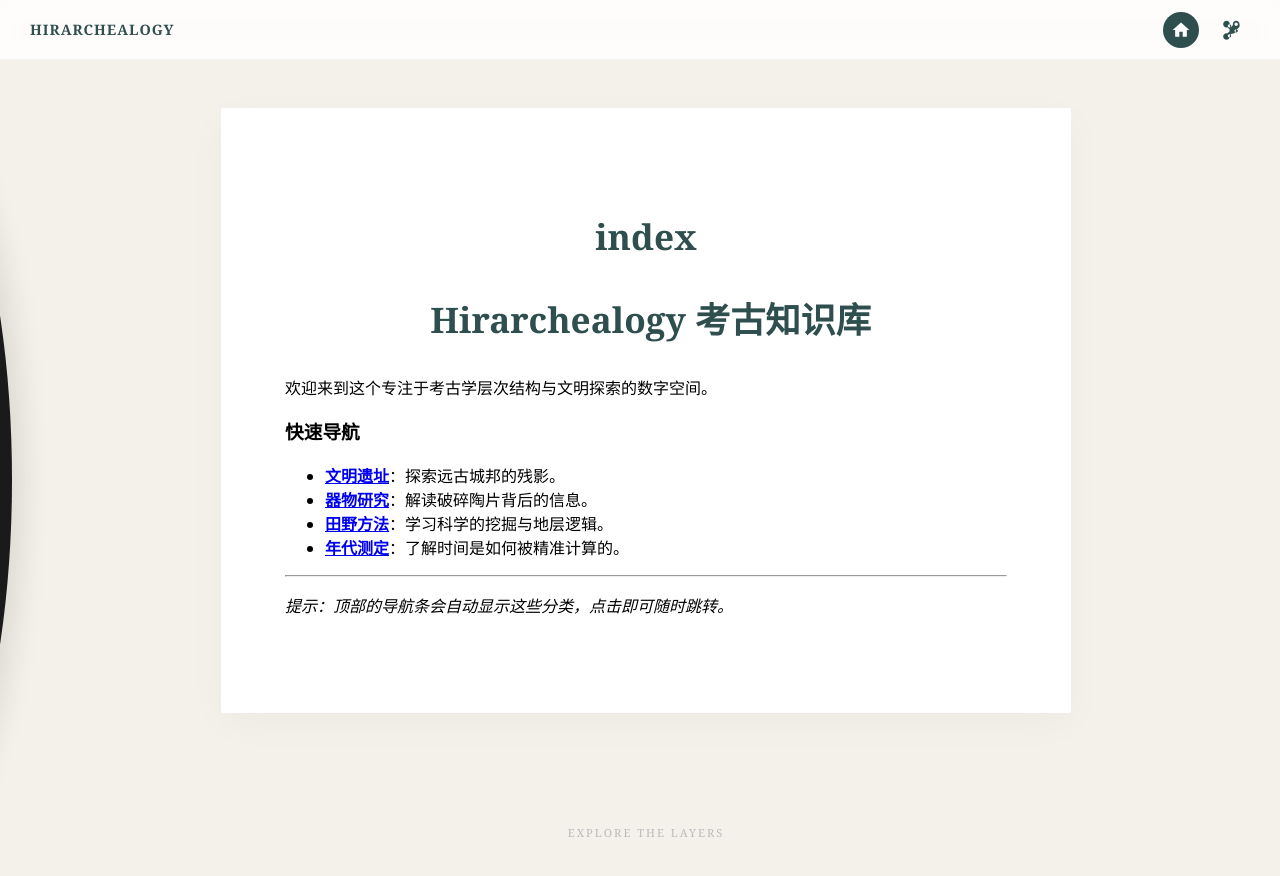
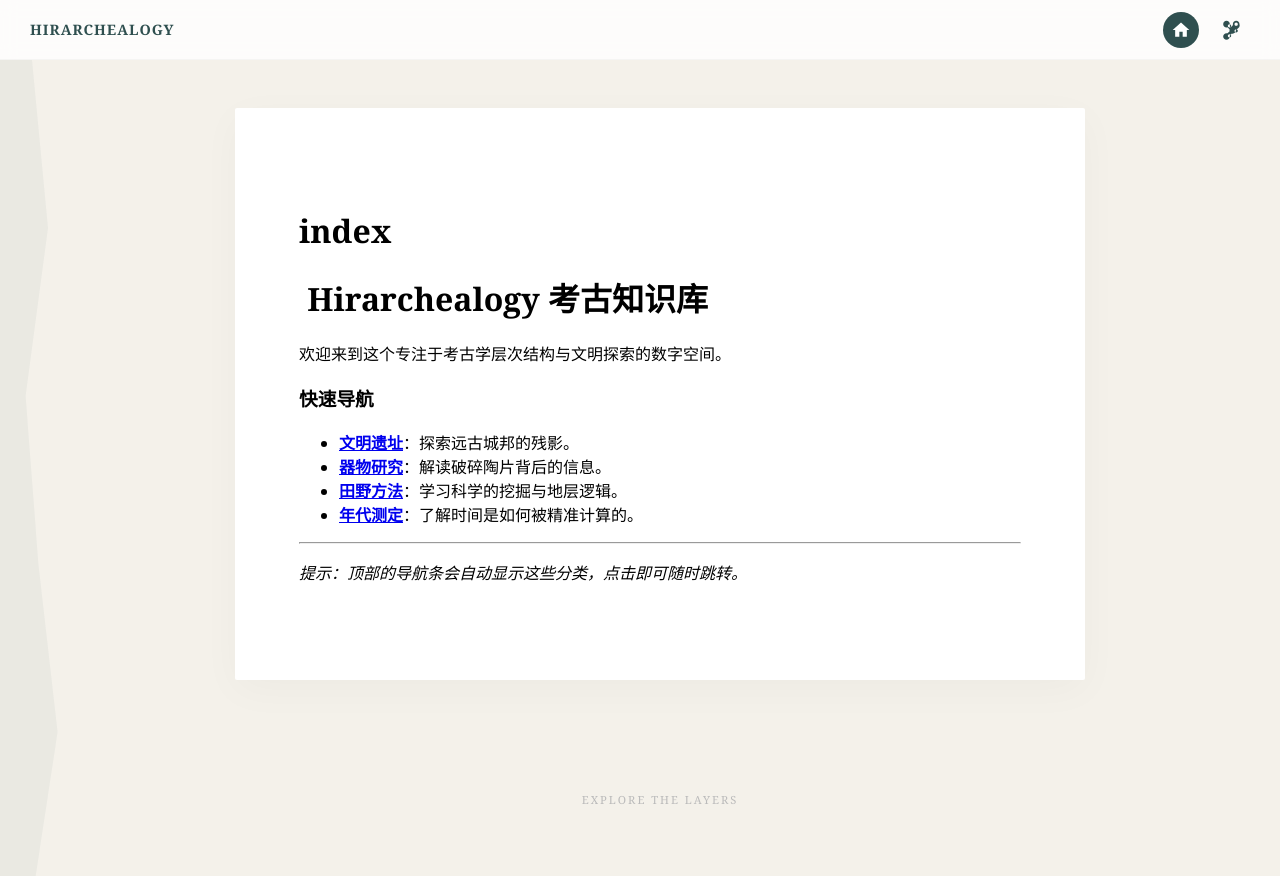
Before and after one commit to relHIGH/hirarchealogy, a Jekyll site: the page built from index.md, in a window 1280 px wide. Shown: the top 876 px of the page. Built offline with Jekyll 4.4.1, drawn with Linux system fonts in a browser that asks for light colours.

Commit message:
style: 3.8 双层花瓶曲线侧栏 - 实现多维波浪层叠与极致慢速滑出效果

```diff
--- a/_config.yml
+++ b/_config.yml
@@ -3,4 +3,4 @@ description: 探索古文化与层次结构的奥秘
 baseurl: /hirarchealogy
 url: https://relHIGH.github.io
 layout: default
-cache_bust: 1773392857
+cache_bust: 1773393418
--- a/_layouts/default.html
+++ b/_layouts/default.html
@@ -6,9 +6,8 @@
   <meta name="viewport" content="width=device-width, initial-scale=1">
   <style>
     :root {
-      --sidebar-width: 300px;
-      --sidebar-visible-gap: 12px; /* 侧栏常态留白宽度 */
-      --header-height: 60px;
+      --sidebar-width: 320px;
+      --sidebar-pre-width: 30px; /* 默认预留的宽度 */
       --primary: #2f4f4f;
       --accent: #800020;
       --bg-main: #f4f1ea;
@@ -19,72 +18,65 @@
     body { font-family: "Georgia", serif; margin: 0; display: flex; flex-direction: column; height: 100vh; background: var(--bg-main); overflow: hidden; }
 
     header {
-      height: var(--header-height); background: rgba(255,255,255,0.8); backdrop-filter: blur(8px);
+      height: 60px; background: rgba(255,255,255,0.8); backdrop-filter: blur(8px);
       border-bottom: 1px solid rgba(0,0,0,0.03); display: flex; align-items: center; padding: 0 30px; z-index: 1000; flex-shrink: 0; justify-content: space-between;
     }
     .header-logo { font-weight: 600; color: var(--primary); font-size: 0.9rem; letter-spacing: 1px; text-decoration: none; }
-    .header-nav { display: flex; flex-direction: row; gap: 15px; }
-    .header-icon { color: var(--primary); text-decoration: none; display: flex; align-items: center; justify-content: center; width: 36px; height: 36px; border-radius: 50%; transition: 0.3s; }
-    .header-icon:hover { background: rgba(0,0,0,0.05); }
+    .header-nav { display: flex; gap: 15px; }
+    .header-icon { color: var(--primary); text-decoration: none; display: flex; align-items: center; justify-content: center; width: 36px; height: 36px; border-radius: 50%; }
     .header-icon.active { background: var(--primary); color: white; }
 
     .main-wrapper { display: flex; flex-grow: 1; overflow: hidden; position: relative; }
 
-    /* 3.7 丝滑波浪弧线侧栏 */
+    /* 3.8 双层花瓶曲线侧栏 */
+
+    /* 下层：常态预留波浪 (浅色) */
+    #sidebar-underlay {
+      position: absolute; top: 0; left: 0; width: var(--sidebar-width); height: 100%;
+      background: rgba(47, 79, 79, 0.05); /* 极淡的墨青色 */
+      z-index: 1400;
+      /* 花瓶半边曲线 (两个波浪) */
+      clip-path: polygon(0% 0%, 10% 0%, 15% 20%, 8% 40%, 12% 60%, 18% 80%, 10% 100%, 0% 100%);
+      pointer-events: none;
+    }
+
+    /* 上层：活跃波浪 (深色，鼠标移入滑出) */
     #sidebar {
       position: absolute; top: 0; left: 0;
       width: var(--sidebar-width); height: 100%;
-      /* 初始状态：只露出一个小边条 */
-      transform: translateX(calc(-1 * var(--sidebar-width) + var(--sidebar-visible-gap)));
-      background: #1a1a1a;
-      /* 核心：平滑的大波浪弧线效果 */
-      border-radius: 0 150px 150px 0 / 0 50% 50% 0;
-      transition: transform 0.6s cubic-bezier(0.19, 1, 0.22, 1);
+      transform: translateX(-100%);
+      background: rgba(26, 26, 26, 0.98);
+      /* 花瓶半边曲线 (两个波浪，略宽于底层) */
+      clip-path: polygon(0% 0%, 85% 0%, 95% 20%, 80% 40%, 90% 60%, 100% 80%, 85% 100%, 0% 100%);
+      transition: transform 0.9s cubic-bezier(0.23, 1, 0.32, 1); /* 优雅且缓慢的滑出 */
       z-index: 1500;
-      padding: 60px 20px;
+      padding: 80px 30px;
       display: flex; flex-direction: column; justify-content: center;
-      box-shadow: 10px 0 30px rgba(0,0,0,0.1);
-      /* 硬件加速消除频闪 */
-      will-change: transform;
-      backface-visibility: hidden;
+      box-shadow: 15px 0 50px rgba(0,0,0,0.2);
     }
 
-    /* 悬停时整体滑出 */
-    #sidebar:hover {
+    /* 鼠标碰到侧栏区域滑出 */
+    .main-wrapper:hover #sidebar {
       transform: translateX(0);
-      background: #111;
     }
 
-    /* 文字动态效果：保留并优化 */
+    /* 文字动态效果：极致对比 */
     .nav-item-wrapper {
-      display: block; padding: 8px 30px; text-decoration: none;
-      color: rgba(255,255,255,0.25);
-      font-size: 10px;
-      transition: all 0.4s cubic-bezier(0.34, 1.56, 0.64, 1);
+      display: block; padding: 10px 40px; text-decoration: none;
+      color: rgba(255,255,255,0.2); font-size: 10px;
+      transition: all 0.5s cubic-bezier(0.34, 1.56, 0.64, 1);
       transform-origin: left center;
       white-space: nowrap;
-      will-change: font-size, color;
     }
+    .nav-item-wrapper:hover {
+      color: white; font-size: 24px !important; padding-left: 60px;
+    }
+    .nav-item-wrapper.active { color: var(--accent); font-weight: bold; font-size: 13px; }
 
-    .nav-item-wrapper:hover {
-      color: white;
-      font-size: 22px !important;
-      padding-left: 50px;
-      text-shadow: 0 4px 15px rgba(0,0,0,0.5);
-    }
+    .folder-label { padding: 25px 40px 5px; color: #444; font-size: 8px; font-weight: bold; text-transform: uppercase; letter-spacing: 4px; }
 
-    .nav-item-wrapper.active {
-      color: var(--accent); font-weight: bold; font-size: 12px; opacity: 1;
-    }
-
-    .folder-label {
-      padding: 20px 30px 5px; color: #333; font-size: 8px; font-weight: bold;
-      text-transform: uppercase; letter-spacing: 3px;
-    }
-
-    #content-wrapper { flex-grow: 1; overflow-y: auto; padding-left: var(--sidebar-visible-gap); }
+    #content-wrapper { flex-grow: 1; overflow-y: auto; padding-left: 40px; }
     .container { max-width: 850px; margin: 3rem auto; background: var(--card-bg); padding: 5rem 4rem; box-shadow: 0 10px 40px rgba(0,0,0,0.03); border-radius: 2px; }
-    #markdown-body h1 { font-size: 2.2rem; color: var(--primary); margin-bottom: 2rem; text-align: center; }
 
     footer { padding: 4rem 0; text-align: center; color: #bbb; font-size: 0.7rem; letter-spacing: 2px; }
   </style>
@@ -99,6 +91,7 @@
   </header>
 
   <div class="main-wrapper">
+    <div id="sidebar-underlay"></div>
     <aside id="sidebar"><div id="tree-root"></div></aside>
     <div id="content-wrapper">
       <main class="container">
@@ -137,7 +130,7 @@
             const a = document.createElement('a');
             a.href = val.url;
             a.className = 'nav-item-wrapper' + (val.url === currentUrl ? ' active' : '');
-            a.innerHTML = `<span class="node-text">${clean(val.name)}</span>`;
+            a.innerText = clean(val.name);
             parent.appendChild(a);
           } else {
             const label = document.createElement('div');
```
